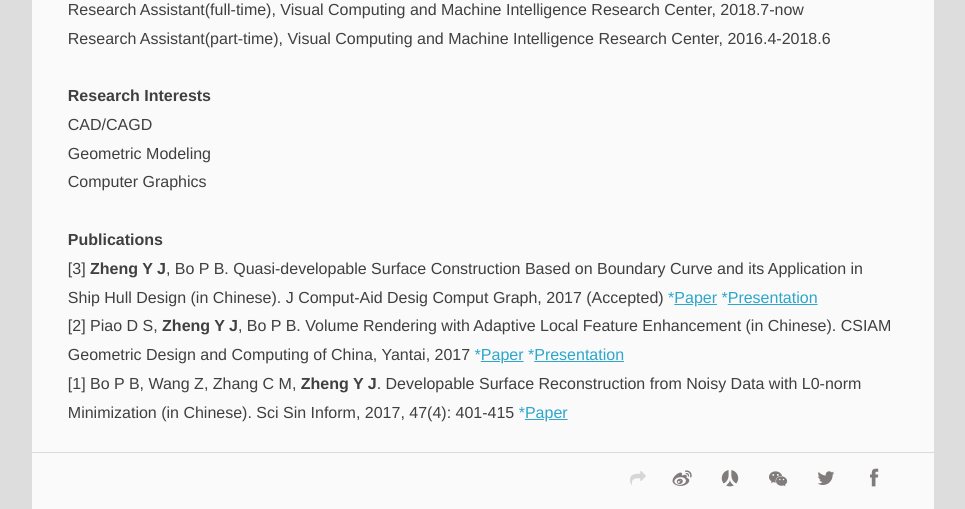
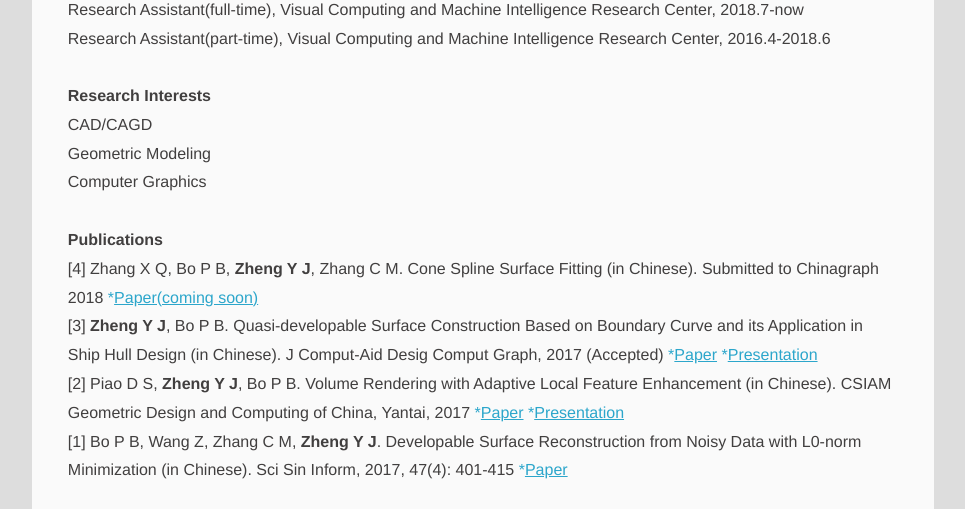
Before and after one commit to PAULYZHENG/paulyzheng.github.io, a Jekyll site: the page built from about/index.html, in a window 1280 px wide and 900 px high, scrolled down 628 px, cut to the strip 0-509 px from the top of the window. Shown: the whole strip, without its empty margins (127-1092 px from the left). Built offline with Jekyll 4.4.1, drawn with Linux system fonts in a browser that asks for light colours; comment, search, counter and statistics services are not loaded.

Commit message:
Update index.html

```diff
--- a/about/index.html
+++ b/about/index.html
@@ -24,6 +24,7 @@
 
 <B>Publications</B><br/>
 
+[4] Zhang X Q, Bo P B, <B>Zheng Y J</B>, Zhang C M. Cone Spline Surface Fitting (in Chinese). Submitted to Chinagraph 2018 <a href="/paper/2018-01.pdf" title="03" itemprop="url">*<u>Paper(coming soon)</u></a><br/>
 [3] <B>Zheng Y J</B>, Bo P B. Quasi-developable Surface Construction Based on Boundary Curve and its Application in Ship Hull Design (in Chinese). J Comput-Aid Desig Comput Graph, 2017 (Accepted) <a href="/paper/2017-02.pdf" title="03" itemprop="url">*<u>Paper</u></a> <a href="/paper/2017-02-report.pdf" title="03" itemprop="url">*<u>Presentation</u></a><br/>
 [2] Piao D S, <B>Zheng Y J</B>, Bo P B. Volume Rendering with Adaptive Local Feature Enhancement (in Chinese). CSIAM Geometric Design and Computing of China, Yantai, 2017 <a href="/paper/2017-03.pdf" title="03" itemprop="url">*<u>Paper</u></a> <a href="/paper/2017-03-report.pdf" title="03" itemprop="url">*<u>Presentation</u></a><br/>
 [1] Bo P B, Wang Z, Zhang C M, <B>Zheng Y J</B>. Developable Surface Reconstruction from Noisy Data with L0-norm Minimization (in Chinese). Sci Sin Inform, 2017, 47(4): 401-415 <a href="/paper/2017-01.pdf" title="03" itemprop="url">*<u>Paper</u></a><br/>
```
